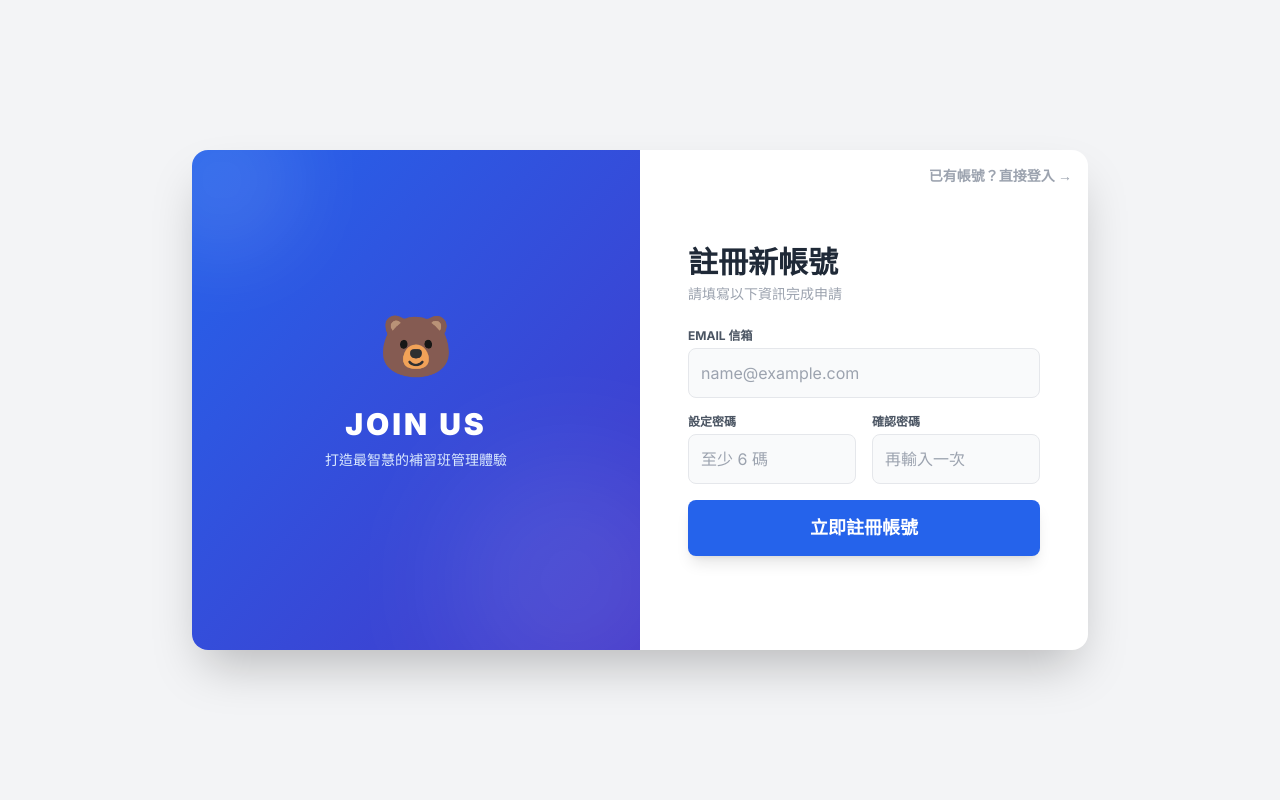
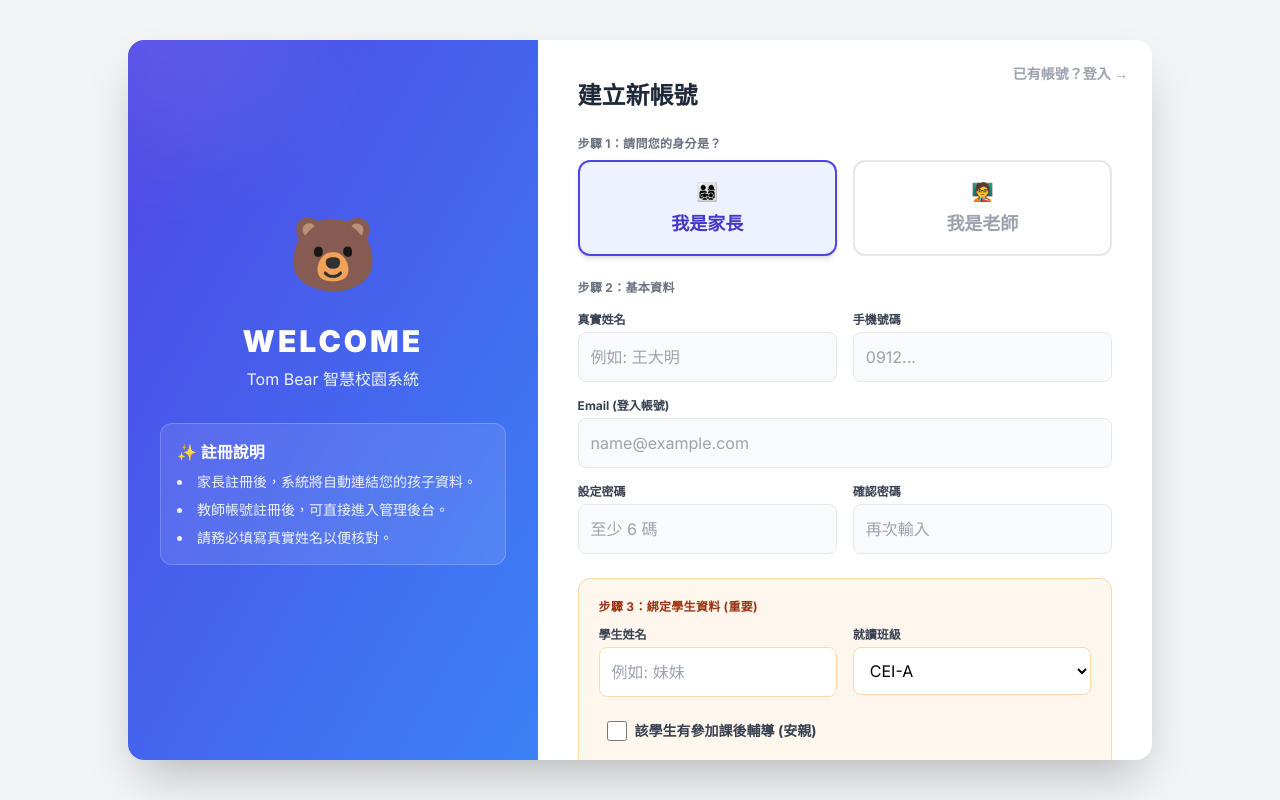
Before and after one commit to tellychiu77-tombear/Tom-Bear-English, a Next.js app: page /register in a window 1280 px wide. Built offline with nearby package versions, Linux system fonts and the light colour scheme.

Commit message:
Add register link to home page

```diff
--- a/app/register/page.tsx
+++ b/app/register/page.tsx
@@ -4,17 +4,33 @@ import { useState, useEffect } from 'react';
 import { supabase } from '@/lib/supabaseClient';
 import { useRouter } from 'next/navigation';
 
+// 定義班級選項
+const ENGLISH_CLASSES = Array.from({ length: 26 }, (_, i) => `CEI-${String.fromCharCode(65 + i)}`);
+
 export default function RegisterPage() {
+    // 核心狀態
+    const [role, setRole] = useState<'parent' | 'teacher'>('parent'); // 預設家長
+
+    // 基本資料
     const [email, setEmail] = useState('');
     const [password, setPassword] = useState('');
     const [confirmPassword, setConfirmPassword] = useState('');
+    const [fullName, setFullName] = useState('');
+    const [phone, setPhone] = useState('');
 
+    // 家長專屬：小孩資料
+    const [childName, setChildName] = useState('');
+    const [childGrade, setChildGrade] = useState('CEI-A');
+    const [childAfterSchool, setChildAfterSchool] = useState(false);
+
+    // 系統狀態
     const [loading, setLoading] = useState(false);
     const [errorMsg, setErrorMsg] = useState('');
     const [passMatch, setPassMatch] = useState(true);
 
     const router = useRouter();
 
+    // 檢查密碼一致性
     useEffect(() => {
         if (confirmPassword) {
             setPassMatch(password === confirmPassword);
@@ -28,94 +44,235 @@ export default function RegisterPage() {
         setErrorMsg('');
         setLoading(true);
 
+        // 1. 驗證
         if (password !== confirmPassword) {
-            setErrorMsg('❌ 兩次輸入的密碼不一致');
-            setLoading(false);
-            return;
+            setErrorMsg('❌ 兩次密碼不一致');
+            setLoading(false); return;
         }
         if (password.length < 6) {
-            setErrorMsg('⚠️ 密碼長度至少需要 6 個字元');
+            setErrorMsg('⚠️ 密碼長度不足 6 碼');
+            setLoading(false); return;
+        }
+        if (!fullName.trim()) {
+            setErrorMsg('⚠️ 請輸入真實姓名');
+            setLoading(false); return;
+        }
+        // 如果是家長，檢查小孩資料
+        if (role === 'parent' && !childName.trim()) {
+            setErrorMsg('⚠️ 請輸入學生姓名');
+            setLoading(false); return;
+        }
+
+        // 2. 註冊帳號 (Supabase Auth)
+        const { error: signUpError } = await supabase.auth.signUp({
+            email,
+            password,
+        });
+
+        if (signUpError) {
+            setErrorMsg('註冊失敗: ' + signUpError.message);
             setLoading(false);
             return;
         }
 
-        const { error } = await supabase.auth.signUp({
-            email,
-            password,
+        // 3. 寫入資料庫
+        const { data: { user } } = await supabase.auth.getUser();
+
+        if (user) {
+            try {
+                // A. 建立個人檔案 (Profile)
+                const { error: profileError } = await supabase.from('profiles').insert({
+                    id: user.id,
+                    email: email,
+                    full_name: fullName,
+                    phone: phone,
+                    role: role, // 直接寫入選擇的身分
                 });
+                if (profileError) throw profileError;
 
-        if (error) {
-            setErrorMsg('註冊失敗: ' + error.message);
-            setLoading(false);
-        } else {
-            const { data: { user } } = await supabase.auth.getUser();
-            if (user) {
-                // Corrected table name from 'profiles' to 'users' and column 'full_name' to 'name'
-                await supabase.from('users').insert({
-                    id: user.id,
-                    // email: email, // 'users' table in schema doesn't strictly require email based on my view, but usually it's good to store if column exists.
-                    // My schema dump doesn't show an email column in 'users', only id, role, name, contact_info.
-                    // However, Supabase auth stores email. Let's just store what we have columns for.
-                    role: 'pending',
-                    name: email.split('@')[0]
+                // B. 如果是家長，自動幫他建立小孩資料 (Student)
+                if (role === 'parent') {
+                    let finalGrade = childGrade;
+                    if (childAfterSchool) finalGrade += ', 課後輔導班';
+
+                    const { error: studentError } = await supabase.from('students').insert({
+                        parent_id: user.id, // 直接綁定這個新帳號
+                        chinese_name: childName,
+                        grade: finalGrade
                     });
+                    if (studentError) throw studentError;
                 }
 
-            alert('🎉 註冊成功！系統將自動登入。');
-            router.push('/');
+                alert(`🎉 註冊成功！歡迎加入 Tom Bear。\n身分：${role === 'parent' ? '家長' : '老師'}`);
+                router.push('/'); // 回首頁
+
+            } catch (dbError: any) {
+                setErrorMsg('資料寫入失敗: ' + dbError.message);
+                // 這裡可能需要考慮 rollback 機制，但簡單處理先提示錯誤
             }
+        }
+        setLoading(false);
     };
 
     return (
         <div className="min-h-screen flex items-center justify-center bg-gray-100 p-4">
-            <div className="bg-white w-full max-w-4xl h-[500px] rounded-2xl shadow-2xl overflow-hidden flex animate-fade-in-up">
+            <div className="bg-white w-full max-w-5xl rounded-2xl shadow-2xl overflow-hidden flex flex-col md:flex-row animate-fade-in-up">
 
-                <div className="hidden md:flex w-1/2 bg-gradient-to-br from-blue-600 to-indigo-700 items-center justify-center text-white p-8 relative overflow-hidden">
-                    <div className="absolute top-[-50px] left-[-50px] w-40 h-40 bg-white/10 rounded-full blur-2xl"></div>
-                    <div className="absolute bottom-[-50px] right-[-50px] w-60 h-60 bg-white/10 rounded-full blur-3xl"></div>
-
+                {/* 左側：形象區 (手機版會隱藏) */}
+                <div className="hidden md:flex w-2/5 bg-gradient-to-br from-indigo-600 to-blue-500 text-white p-8 flex-col justify-center relative overflow-hidden">
+                    <div className="absolute top-[-20%] left-[-20%] w-60 h-60 bg-white/10 rounded-full blur-3xl"></div>
                     <div className="text-center z-10">
-                        <div className="text-6xl mb-4 animate-bounce">🐻</div>
-                        <h2 className="text-3xl font-black tracking-widest mb-2">JOIN US</h2>
-                        <p className="text-blue-100 text-sm">打造最智慧的補習班管理體驗</p>
+                        <div className="text-7xl mb-4 animate-bounce">🐻</div>
+                        <h2 className="text-3xl font-black tracking-widest mb-2">WELCOME</h2>
+                        <p className="opacity-90">Tom Bear 智慧校園系統</p>
+                        <div className="mt-8 text-left bg-white/10 p-4 rounded-xl backdrop-blur-sm border border-white/20">
+                            <p className="font-bold mb-2">✨ 註冊說明</p>
+                            <ul className="text-sm space-y-2 opacity-90 list-disc list-inside">
+                                <li>家長註冊後，系統將自動連結您的孩子資料。</li>
+                                <li>教師帳號註冊後，可直接進入管理後台。</li>
+                                <li>請務必填寫真實姓名以便核對。</li>
+                            </ul>
+                        </div>
                     </div>
                 </div>
 
-                <div className="w-full md:w-1/2 p-8 md:p-12 flex flex-col justify-center relative">
+                {/* 右側：表單區 */}
+                <div className="w-full md:w-3/5 p-8 md:p-10 relative overflow-y-auto max-h-[90vh]">
 
-                    {/* Link back to login */}
-                    <button onClick={() => router.push('/login')} className="absolute top-4 right-4 text-gray-400 hover:text-gray-600 text-sm font-bold flex items-center gap-1">
-                        已有帳號？直接登入 &rarr;
+                    <button onClick={() => router.push('/')} className="absolute top-6 right-6 text-gray-400 hover:text-indigo-600 text-sm font-bold flex items-center gap-1 transition">
+                        已有帳號？登入 &rarr;
                     </button>
 
-                    <div className="mb-6">
-                        <h2 className="text-3xl font-bold text-gray-800 mb-1">註冊新帳號</h2>
-                        <p className="text-gray-400 text-sm">請填寫以下資訊完成申請</p>
+                    <h2 className="text-2xl font-bold text-gray-800 mb-6">建立新帳號</h2>
+
+                    <form onSubmit={handleRegister} className="space-y-6">
+
+                        {/* 1. 身分選擇 (大按鈕切換) */}
+                        <div>
+                            <label className="block text-xs font-bold text-gray-500 mb-2 uppercase tracking-wide">步驟 1：請問您的身分是？</label>
+                            <div className="grid grid-cols-2 gap-4">
+                                <button
+                                    type="button"
+                                    onClick={() => setRole('parent')}
+                                    className={`py-4 rounded-xl border-2 font-bold text-lg flex flex-col items-center gap-1 transition ${role === 'parent'
+                                            ? 'border-indigo-600 bg-indigo-50 text-indigo-700 shadow-md'
+                                            : 'border-gray-200 text-gray-400 hover:border-gray-300'
+                                        }`}
+                                >
+                                    <span>👨‍👩‍👧‍👦</span>
+                                    我是家長
+                                </button>
+                                <button
+                                    type="button"
+                                    onClick={() => setRole('teacher')}
+                                    className={`py-4 rounded-xl border-2 font-bold text-lg flex flex-col items-center gap-1 transition ${role === 'teacher'
+                                            ? 'border-indigo-600 bg-indigo-50 text-indigo-700 shadow-md'
+                                            : 'border-gray-200 text-gray-400 hover:border-gray-300'
+                                        }`}
+                                >
+                                    <span>🧑‍🏫</span>
+                                    我是老師
+                                </button>
+                            </div>
                         </div>
 
-                    <form onSubmit={handleRegister} className="space-y-4">
+                        {/* 2. 基本資料 (共用) */}
+                        <div className="space-y-4">
+                            <label className="block text-xs font-bold text-gray-500 uppercase tracking-wide">步驟 2：基本資料</label>
+
+                            <div className="grid grid-cols-2 gap-4">
                                 <div>
-                            <label className="block text-xs font-bold text-gray-600 mb-1 uppercase">Email 信箱</label>
-                            <input type="email" required className="w-full p-3 bg-gray-50 border border-gray-200 rounded-lg focus:bg-white focus:ring-2 focus:ring-blue-500 outline-none" placeholder="name@example.com" value={email} onChange={(e) => setEmail(e.target.value)} />
+                                    <label className="block text-xs font-bold text-gray-700 mb-1">真實姓名</label>
+                                    <input type="text" required placeholder="例如: 王大明" className="w-full p-3 bg-gray-50 border rounded-lg focus:ring-2 focus:ring-indigo-500 outline-none" value={fullName} onChange={e => setFullName(e.target.value)} />
+                                </div>
+                                <div>
+                                    <label className="block text-xs font-bold text-gray-700 mb-1">手機號碼</label>
+                                    <input type="tel" required placeholder="0912..." className="w-full p-3 bg-gray-50 border rounded-lg focus:ring-2 focus:ring-indigo-500 outline-none" value={phone} onChange={e => setPhone(e.target.value)} />
+                                </div>
+                            </div>
+
+                            <div>
+                                <label className="block text-xs font-bold text-gray-700 mb-1">Email (登入帳號)</label>
+                                <input type="email" required placeholder="name@example.com" className="w-full p-3 bg-gray-50 border rounded-lg focus:ring-2 focus:ring-indigo-500 outline-none" value={email} onChange={e => setEmail(e.target.value)} />
                             </div>
 
                             <div className="grid grid-cols-2 gap-4">
                                 <div>
-                                <label className="block text-xs font-bold text-gray-600 mb-1 uppercase">設定密碼</label>
-                                <input type="password" required className="w-full p-3 bg-gray-50 border border-gray-200 rounded-lg focus:bg-white focus:ring-2 focus:ring-blue-500 outline-none" placeholder="至少 6 碼" value={password} onChange={(e) => setPassword(e.target.value)} />
+                                    <label className="block text-xs font-bold text-gray-700 mb-1">設定密碼</label>
+                                    <input type="password" required placeholder="至少 6 碼" className="w-full p-3 bg-gray-50 border rounded-lg focus:ring-2 focus:ring-indigo-500 outline-none" value={password} onChange={e => setPassword(e.target.value)} />
                                 </div>
                                 <div>
-                                <label className="block text-xs font-bold text-gray-600 mb-1 uppercase">確認密碼</label>
-                                <input type="password" required className={`w-full p-3 bg-gray-50 border rounded-lg focus:bg-white outline-none ${!passMatch ? 'border-red-500' : 'border-gray-200 focus:ring-2 focus:ring-blue-500'}`} placeholder="再輸入一次" value={confirmPassword} onChange={(e) => setConfirmPassword(e.target.value)} />
+                                    <label className="block text-xs font-bold text-gray-700 mb-1">確認密碼</label>
+                                    <input type="password" required placeholder="再次輸入" className={`w-full p-3 bg-gray-50 border rounded-lg focus:ring-2 outline-none ${!passMatch ? 'border-red-500 focus:ring-red-200' : 'focus:ring-indigo-500'}`} value={confirmPassword} onChange={e => setConfirmPassword(e.target.value)} />
                                 </div>
                             </div>
+                            {!passMatch && <p className="text-xs text-red-500 font-bold">⚠️ 密碼不一致</p>}
+                        </div>
 
-                        {!passMatch && <p className="text-xs text-red-500 font-bold animate-pulse">⚠️ 兩次密碼不一致！</p>}
-                        {errorMsg && <div className="bg-red-50 text-red-600 text-sm p-3 rounded-lg">🚫 {errorMsg}</div>}
+                        {/* 3. 家長專屬：小孩資料欄位 (動態顯示) */}
+                        {role === 'parent' && (
+                            <div className="bg-orange-50 p-5 rounded-xl border border-orange-200 animate-fade-in">
+                                <label className="block text-xs font-bold text-orange-800 mb-3 uppercase tracking-wide">
+                                    步驟 3：綁定學生資料 (重要)
+                                </label>
+                                <div className="grid grid-cols-1 md:grid-cols-2 gap-4">
+                                    <div>
+                                        <label className="block text-xs font-bold text-gray-700 mb-1">學生姓名</label>
+                                        <input
+                                            type="text"
+                                            placeholder="例如: 妹妹"
+                                            className="w-full p-3 bg-white border border-orange-200 rounded-lg focus:ring-2 focus:ring-orange-400 outline-none"
+                                            value={childName}
+                                            onChange={e => setChildName(e.target.value)}
+                                        />
+                                    </div>
+                                    <div>
+                                        <label className="block text-xs font-bold text-gray-700 mb-1">就讀班級</label>
+                                        <select
+                                            className="w-full p-3 bg-white border border-orange-200 rounded-lg focus:ring-2 focus:ring-orange-400 outline-none"
+                                            value={childGrade}
+                                            onChange={e => setChildGrade(e.target.value)}
+                                        >
+                                            {ENGLISH_CLASSES.map(c => <option key={c} value={c}>{c}</option>)}
+                                        </select>
+                                    </div>
+                                </div>
+                                <div className="mt-4">
+                                    <label className="flex items-center gap-2 cursor-pointer p-2 hover:bg-white/50 rounded transition">
+                                        <input
+                                            type="checkbox"
+                                            className="w-5 h-5 accent-orange-600"
+                                            checked={childAfterSchool}
+                                            onChange={e => setChildAfterSchool(e.target.checked)}
+                                        />
+                                        <span className="text-sm font-bold text-gray-700">該學生有參加課後輔導 (安親)</span>
+                                    </label>
+                                </div>
+                            </div>
+                        )}
 
-                        <button type="submit" disabled={loading || !passMatch} className={`w-full py-3.5 rounded-lg text-white font-bold text-lg shadow-lg flex items-center justify-center gap-2 ${loading ? 'bg-gray-400' : 'bg-blue-600 hover:bg-blue-700'}`}>
-                            {loading ? '系統處理中...' : '立即註冊帳號'}
+                        {/* 錯誤訊息 */}
+                        {errorMsg && (
+                            <div className="bg-red-50 text-red-600 text-sm p-3 rounded-lg flex items-center gap-2 font-bold">
+                                <span>🚫</span> {errorMsg}
+                            </div>
+                        )}
+
+                        {/* 送出按鈕 */}
+                        <button
+                            type="submit"
+                            disabled={loading || !passMatch}
+                            className={`w-full py-4 rounded-xl text-white font-bold text-lg shadow-lg flex items-center justify-center gap-2 transition transform active:scale-95
+                    ${loading ? 'bg-gray-400 cursor-not-allowed' : 'bg-indigo-600 hover:bg-indigo-700'}
+                `}
+                        >
+                            {loading ? '資料處理中...' : `確認註冊 (${role === 'parent' ? '家長' : '老師'})`}
                         </button>
+
+                        <p className="text-center text-xs text-gray-400 mt-2">
+                            點擊註冊代表您同意使用者條款與隱私權政策
+                        </p>
+
                     </form>
                 </div>
             </div>
```
Lines whose indentation alone changed are shown as unchanged.
